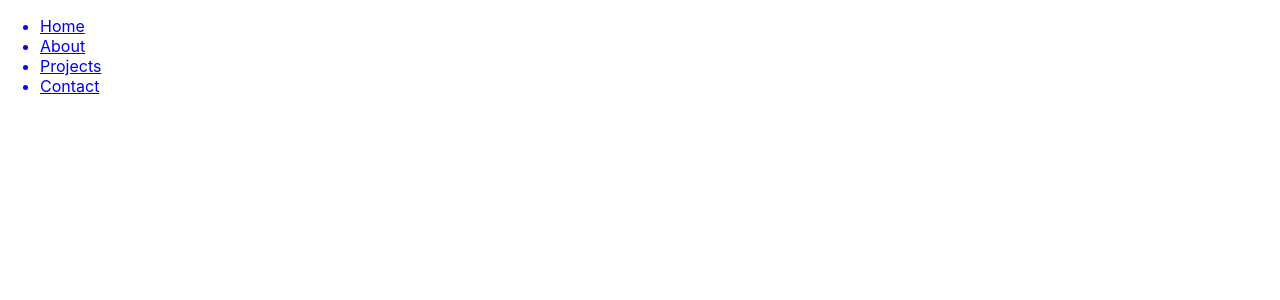
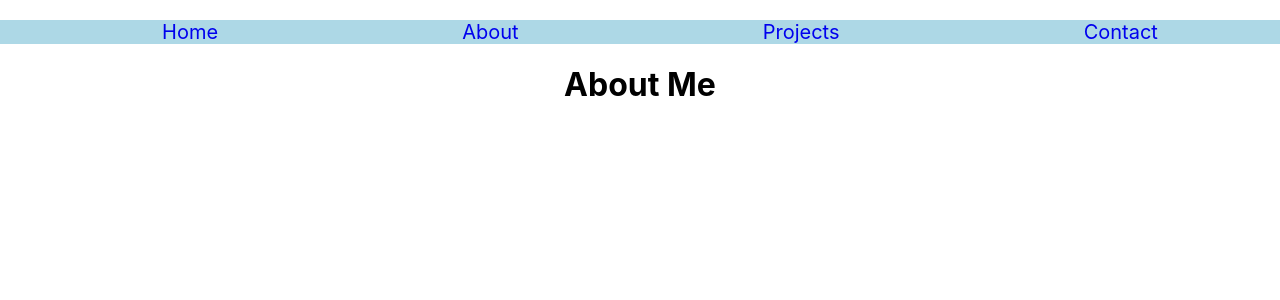
Before and after one commit to mamady310/portfolio, a React (Create React App) app: page /About in a window 1280 px wide. Shown: the top 300 px of the page. Built offline with nearby package versions, Linux system fonts and the light colour scheme.

Commit message:
rough draft portfolio

```diff
--- /dev/null
+++ b/src/About.js
@@ -0,0 +1,16 @@
+import React from "react";
+
+
+
+
+class About extends React.Component {
+    render() {
+       return (
+         <div>
+             <h1>About Me</h1>
+
+         </div>
+       )
+    }
+ }
+ export default About;
--- a/src/App.css
+++ b/src/App.css
@@ -0,0 +1,3 @@
+h1{
+    text-align: center;
+}
--- a/src/App.js
+++ b/src/App.js
@@ -1,17 +1,19 @@
 import React, {} from 'react';
 import './App.css';
-import { BrowserRouter as Router, Switch} from "react-router-dom";
-// import { BrowserRouter as Router, Switch, Route} from "react-router-dom";
+// import { BrowserRouter as Router, Switch} from "react-router-dom";
+import { BrowserRouter as Router, Switch, Route} from "react-router-dom";
+import Home from "./Home"
 import Nav from "../src/Nav"
+import About from "./About"
 function App() {
   return (
     <Router>
     <div className="App">
       <Nav />
       <Switch>
-        {/* <Route path="/" exact component={Home}/>
+        <Route path="/" exact component={Home}/>
         <Route path="/About" exact component={About}/>
-        <Route path="/Projects" exact component={Projects}/>
+        {/* <Route path="/Projects" exact component={Projects}/>
         <Route path="/Contact" exact component={Contact}/> */}
 
       </Switch>
--- /dev/null
+++ b/src/Home.js
@@ -0,0 +1,17 @@
+
+import React from "react";
+
+
+
+
+class Home extends React.Component {
+    render() {
+       return (
+         <div>
+             <h1>Hello World</h1>
+
+         </div>
+       )
+    }
+ }
+ export default Home;
--- a/src/Nav.css
+++ b/src/Nav.css
@@ -0,0 +1,13 @@
+.nav-links {
+    list-style: none;
+    color: black;
+    display: flex;
+    text-decoration: none;
+    flex-direction: row;
+    justify-content: space-around;
+    background-color: lightblue;
+    font-size: 20px;
+}
+a{
+    text-decoration: none;
+  }
--- a/src/Nav.js
+++ b/src/Nav.js
@@ -1,6 +1,7 @@
 
 import React from "react";
 import { Link } from "react-router-dom";
+import "../src/Nav.css"
 
 
 
```
